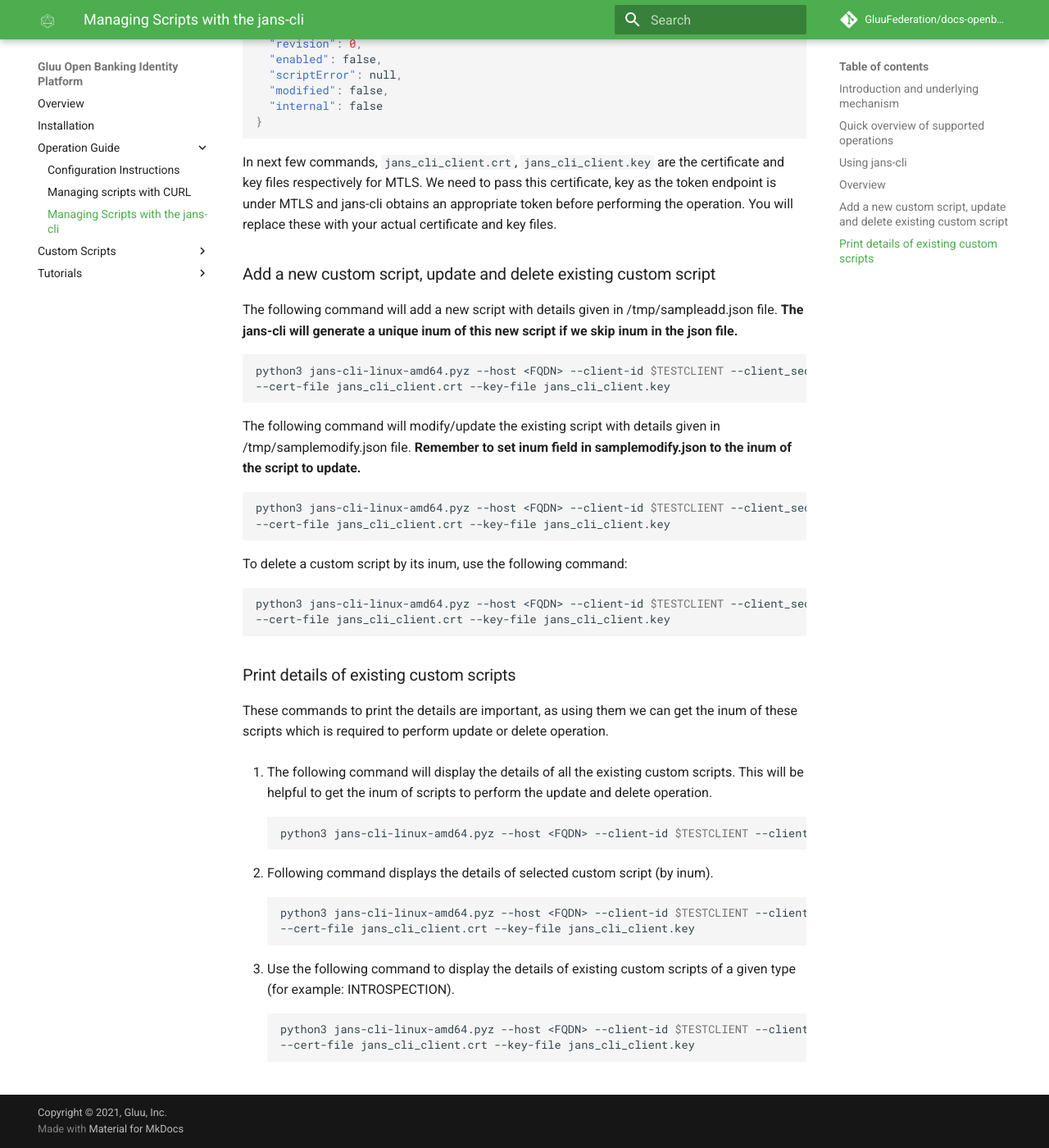
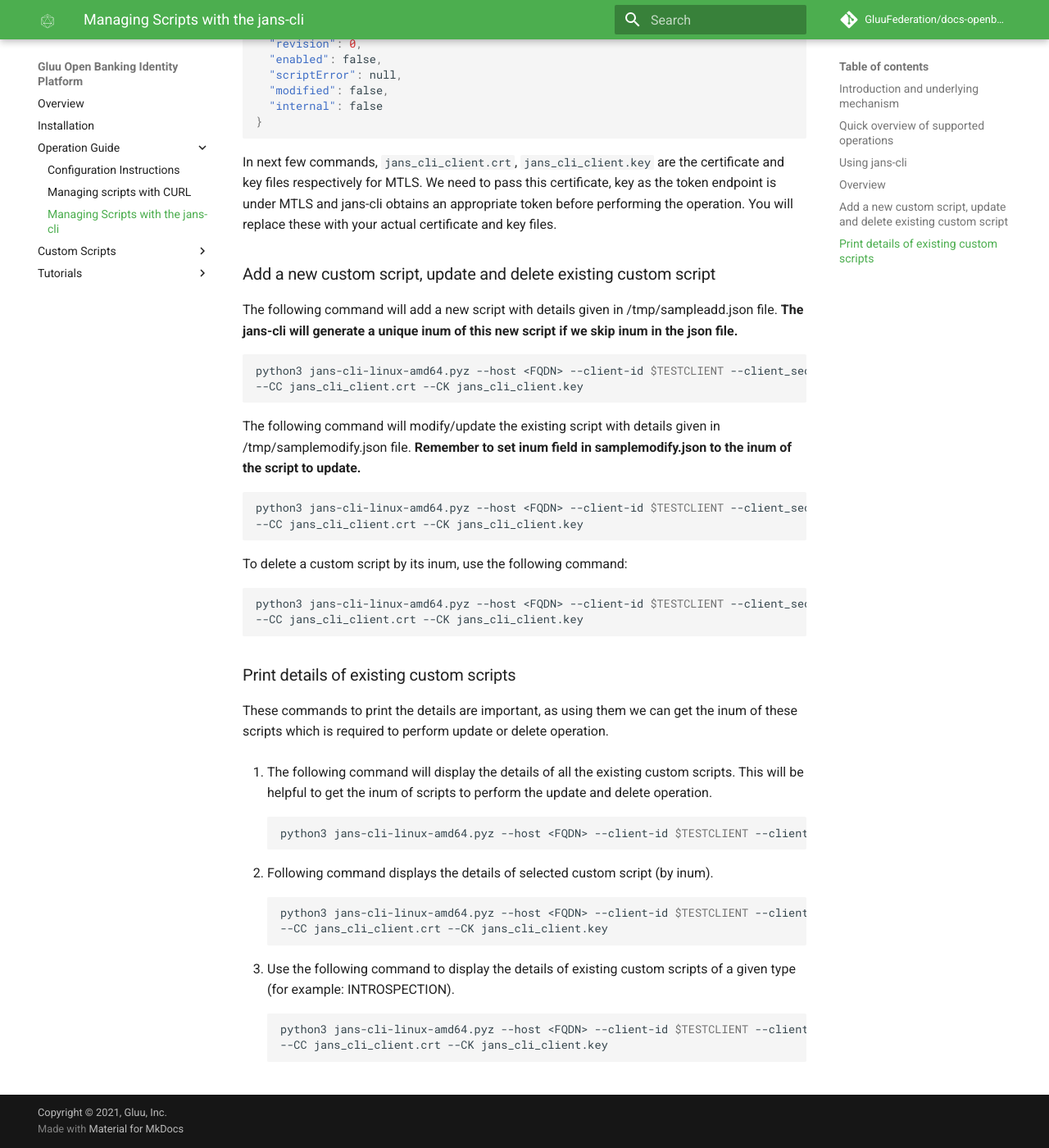
Before and after one commit to GluuFederation/docs-openbanking-prod, an MkDocs documentation site: the page built from docs/source/jans-cli.md, in a window 1280 px wide and 1400 px high, scrolled down 2452 px. Shown: the whole window at 82% size. Built offline with MkDocs 1.6.1 and Material for MkDocs 9.7.7, drawn with Linux system fonts in a browser that asks for light colours; comment, search, counter and statistics services are not loaded.

Commit message:
changed cert-file key-file to CC and CK
cert-file and key-file options of jans-cli updated to CC and CK respectively so updated them.

````diff
--- a/docs/source/jans-cli.md
+++ b/docs/source/jans-cli.md
@@ -28,7 +28,7 @@ Jans-cli supports the following six operations on custom scripts:
 1.  Run the jans-cli in interactive mode and try it out:
 
     ```bash
-    python3 jans-cli-linux-amd64.pyz --host <FQDN> --client-id $TESTCLIENT --client_secret $TESTCLIENTSECRET --cert-file jans_cli_client.crt --key-file jans_cli_client.key
+    python3 jans-cli-linux-amd64.pyz --host <FQDN> --client-id $TESTCLIENT --client_secret $TESTCLIENTSECRET --CC jans_cli_client.crt --CK jans_cli_client.key
     ```
 
 ### Overview
@@ -110,21 +110,21 @@ The following command will add a new script with details given in /tmp/sampleadd
 
 ```bash
 python3 jans-cli-linux-amd64.pyz --host <FQDN> --client-id $TESTCLIENT --client_secret $TESTCLIENTSECRET --operation-id post-config-scripts --data /tmp/sampleadd.json \
---cert-file jans_cli_client.crt --key-file jans_cli_client.key
+--CC jans_cli_client.crt --CK jans_cli_client.key
 ```
 
 The following command will modify/update the existing script with details given in /tmp/samplemodify.json file. __Remember to set inum field in samplemodify.json to the inum of the script to update.__
 
 ```bash
 python3 jans-cli-linux-amd64.pyz --host <FQDN> --client-id $TESTCLIENT --client_secret $TESTCLIENTSECRET --operation-id put-config-scripts --data /tmp/samplemodify.json \
---cert-file jans_cli_client.crt --key-file jans_cli_client.key
+--CC jans_cli_client.crt --CK jans_cli_client.key
 ```
 
 To delete a custom script by its inum, use the following command:
 
 ```bash
 python3 jans-cli-linux-amd64.pyz --host <FQDN> --client-id $TESTCLIENT --client_secret $TESTCLIENTSECRET --operation-id delete-config-scripts-by-inum --url-suffix inum:HKM-TEST \
---cert-file jans_cli_client.crt --key-file jans_cli_client.key
+--CC jans_cli_client.crt --CK jans_cli_client.key
 ```
 
 ### Print details of existing custom scripts
@@ -134,19 +134,19 @@ These commands to print the details are important, as using them we can get the
 1.  The following command will display the details of all the existing custom scripts. This will be helpful to get the inum of scripts to perform the update and delete operation.
 
     ```bash
-    python3 jans-cli-linux-amd64.pyz --host <FQDN> --client-id $TESTCLIENT --client_secret $TESTCLIENTSECRET --operation-id get-config-scripts --cert-file jans_cli_client.crt --key-file jans_cli_client.key
+    python3 jans-cli-linux-amd64.pyz --host <FQDN> --client-id $TESTCLIENT --client_secret $TESTCLIENTSECRET --operation-id get-config-scripts --CC jans_cli_client.crt --CK jans_cli_client.key
     ```
 
 1.  Following command displays the details of selected custom script (by inum).
 
     ```bash
     python3 jans-cli-linux-amd64.pyz --host <FQDN> --client-id $TESTCLIENT --client_secret $TESTCLIENTSECRET --operation-id get-config-scripts-by-inum --url-suffix inum:_____  \
-    --cert-file jans_cli_client.crt --key-file jans_cli_client.key
+    --CC jans_cli_client.crt --CK jans_cli_client.key
     ```
 
 1.  Use the following command to display the details of existing custom scripts of a given type (for example: INTROSPECTION).
 
     ```bash
     python3 jans-cli-linux-amd64.pyz --host <FQDN> --client-id $TESTCLIENT --client_secret $TESTCLIENTSECRET --operation-id get-config-scripts-by-type --url-suffix type:INTROSPECTION \
-    --cert-file jans_cli_client.crt --key-file jans_cli_client.key
+    --CC jans_cli_client.crt --CK jans_cli_client.key
     ```
````
